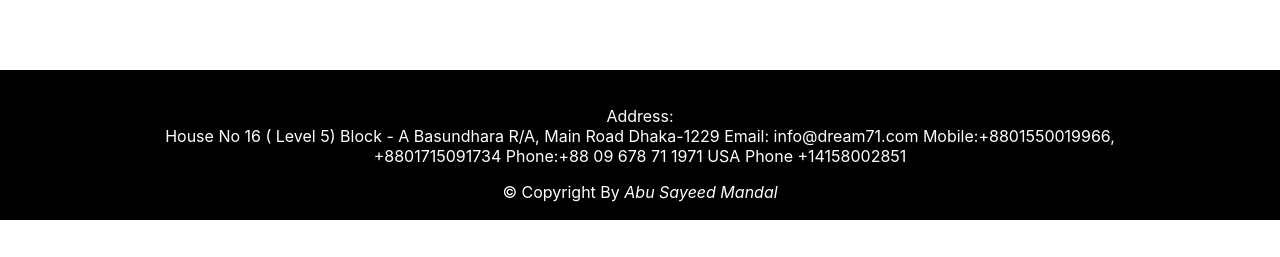
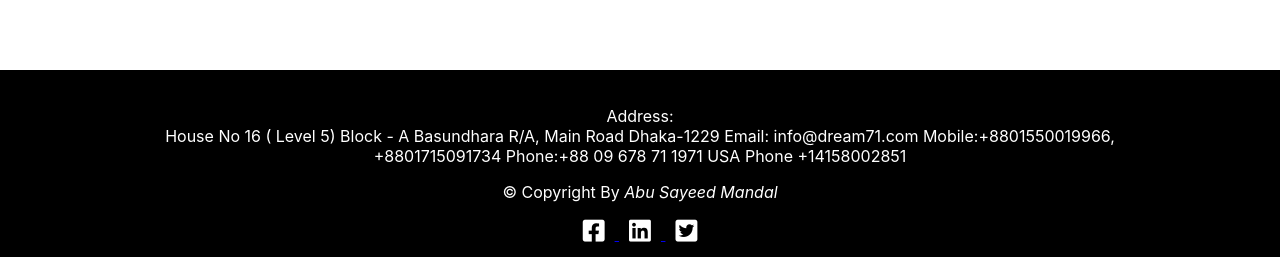
Before and after one commit to Mohidul10587/sayeed-it, a Next.js app: page / in a window 1280 px wide. Shown: the part 3032-3289 px from the top of the page. Before the commit the page ends 3252 px from the top, so only its background shows below. Built offline with nearby package versions, Linux system fonts and the light colour scheme.

Commit message:
font awesome added

```diff
--- a/pages/components/footer.js
+++ b/pages/components/footer.js
@@ -3,6 +3,7 @@ export default function Footer() {
   return (
     <div>
       <div className="footer-div" >
+
         <p>Address:<br />
           House No 16 ( Level 5)
           Block - A
@@ -13,6 +14,11 @@ export default function Footer() {
           Phone:+88 09 678 71 1971
           USA Phone +14158002851</p>
         <p>&copy; Copyright By<span style={{ fontStyle: 'italic' }}> Abu Sayeed Mandal</span></p>
+       <a href="#"> <i class="fab fa-facebook-square"></i></a>
+       <a href="#"> <i class="fab fa-linkedin"></i></a>
+       <a href="#">  <i class="fab fa-twitter-square"></i></a>
+
+
       </div>
     </div>
   )
--- a/pages/index.js
+++ b/pages/index.js
@@ -13,7 +13,7 @@ export default function Home() {
         <title className='res'>Create Next App</title>
         <meta name="description" content="Generated by create next app" />
         <link rel="icon" href="/favicon.ico" />
-
+        <link rel="stylesheet" href="https://cdnjs.cloudflare.com/ajax/libs/font-awesome/5.15.4/css/all.min.css" />
       </Head>
 
       <Navbar />
--- a/styles/globals.css
+++ b/styles/globals.css
@@ -121,7 +121,7 @@ align-items: center;
 .footer-div{
 background-color: black;
 color: white;
-height: 150px;
+height: 190px;
 align-items: center;
 width: 100%;
 padding: 20px 10%;
@@ -129,7 +129,18 @@ margin-top: 100px;
 text-align: center;
 }
 
+.fab {
+  font-size: 25px;
+  margin: 0 10px;
+  color: white;
+  background-color: black;
+  transition: .8s;
 
+}
+
+.fab:hover{
+transform: scale(1.5);
+}
 
 /* service page styling here */
 
```
